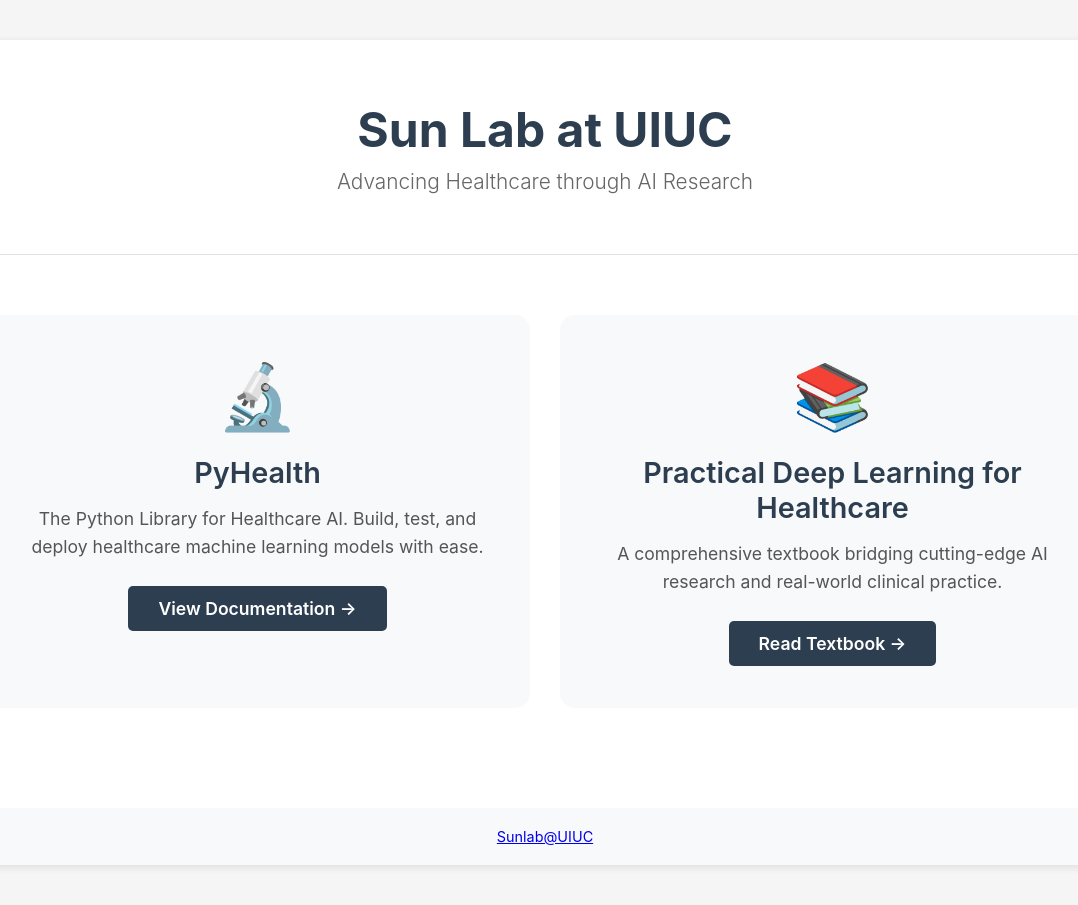
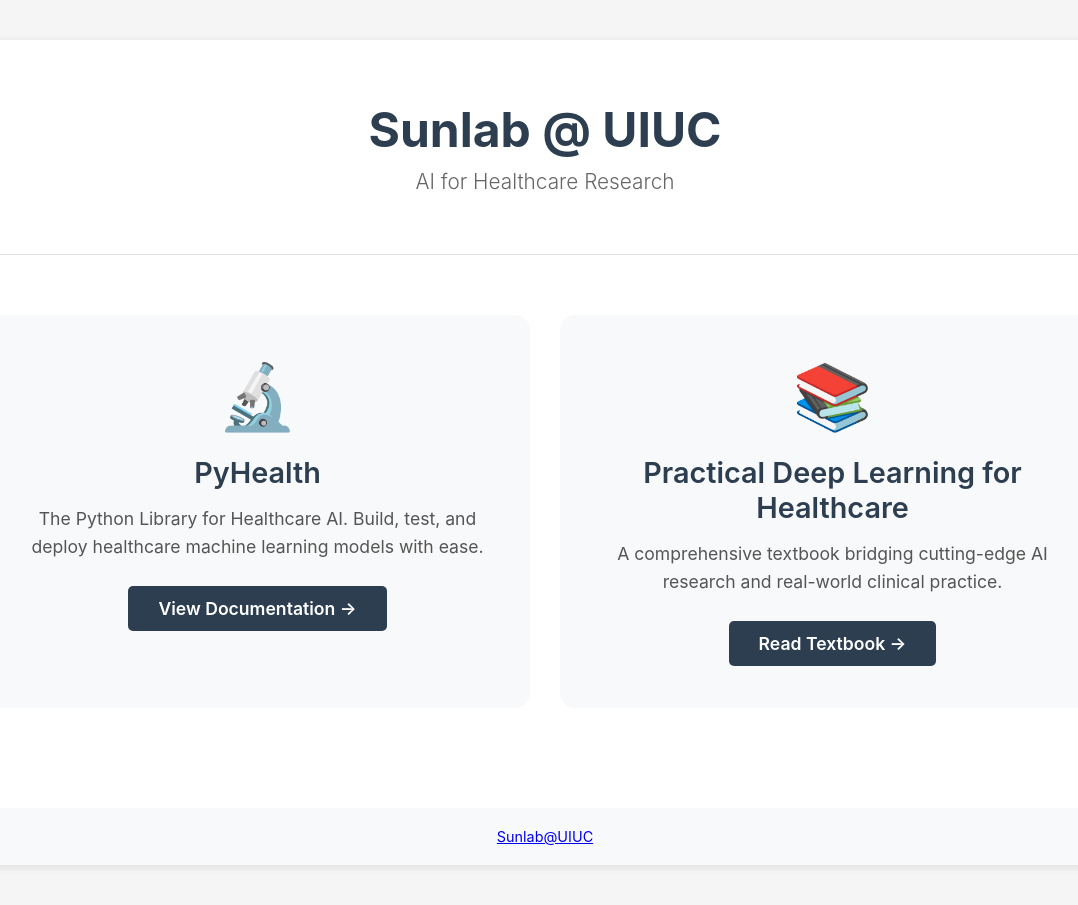
Before and after one commit to sunlabuiuc/sunlabuiuc.github.io, a plain HTML site: page index.html in a window 1280 px wide. Shown: the whole page, without its empty margins (95-1173 px from the left). Drawn offline with Linux system fonts and the light colour scheme.

Commit message:
minor changes

```diff
--- a/index.html
+++ b/index.html
@@ -3,14 +3,14 @@
 <head>
     <meta charset="UTF-8">
     <meta name="viewport" content="width=device-width, initial-scale=1.0">
-    <title>Sunlab- AI for Healthcare Research</title>
+    <title>Sunlab - AI for Healthcare Research</title>
     <link rel="stylesheet" href="css/landing.css">
 </head>
 <body>
     <div class="container">
         <header>
-            <h1>Sun Lab at UIUC</h1>
-            <p class="tagline">Advancing Healthcare through AI Research</p>
+            <h1>Sunlab @ UIUC</h1>
+            <p class="tagline">AI for Healthcare Research</p>
         </header>
 
         <main>
@@ -32,7 +32,7 @@
         </main>
 
         <footer>
-            <p><a href="https://www.sunlab.org" target="_blank" rel="noopener">Sunlab@UIUC</a></p>
+            <p><a href="https://www.sunlab.org" target="_blank" rel="noopener noreferrer">Sunlab@UIUC</a></p>
         </footer>
     </div>
 </body>
```
